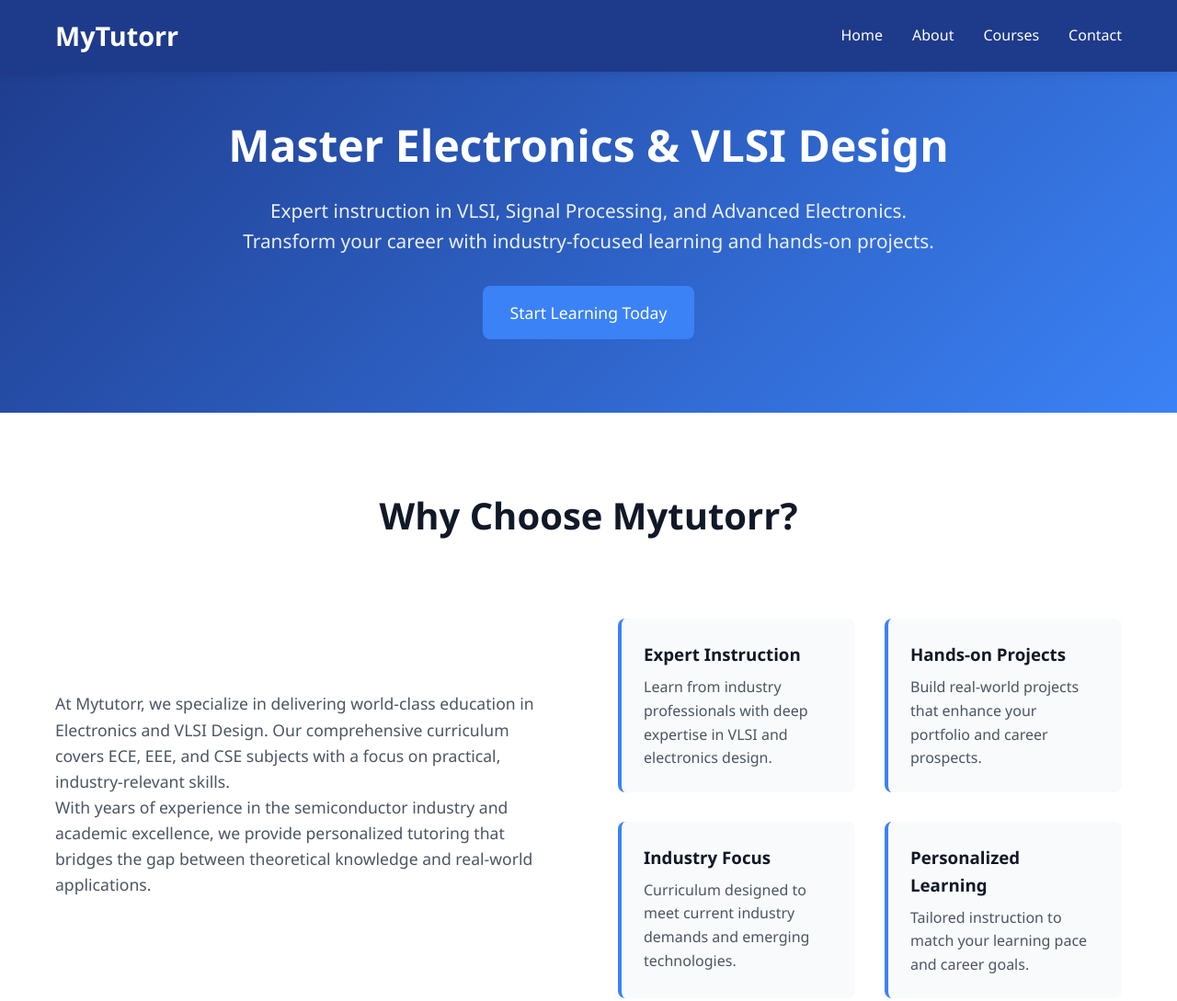
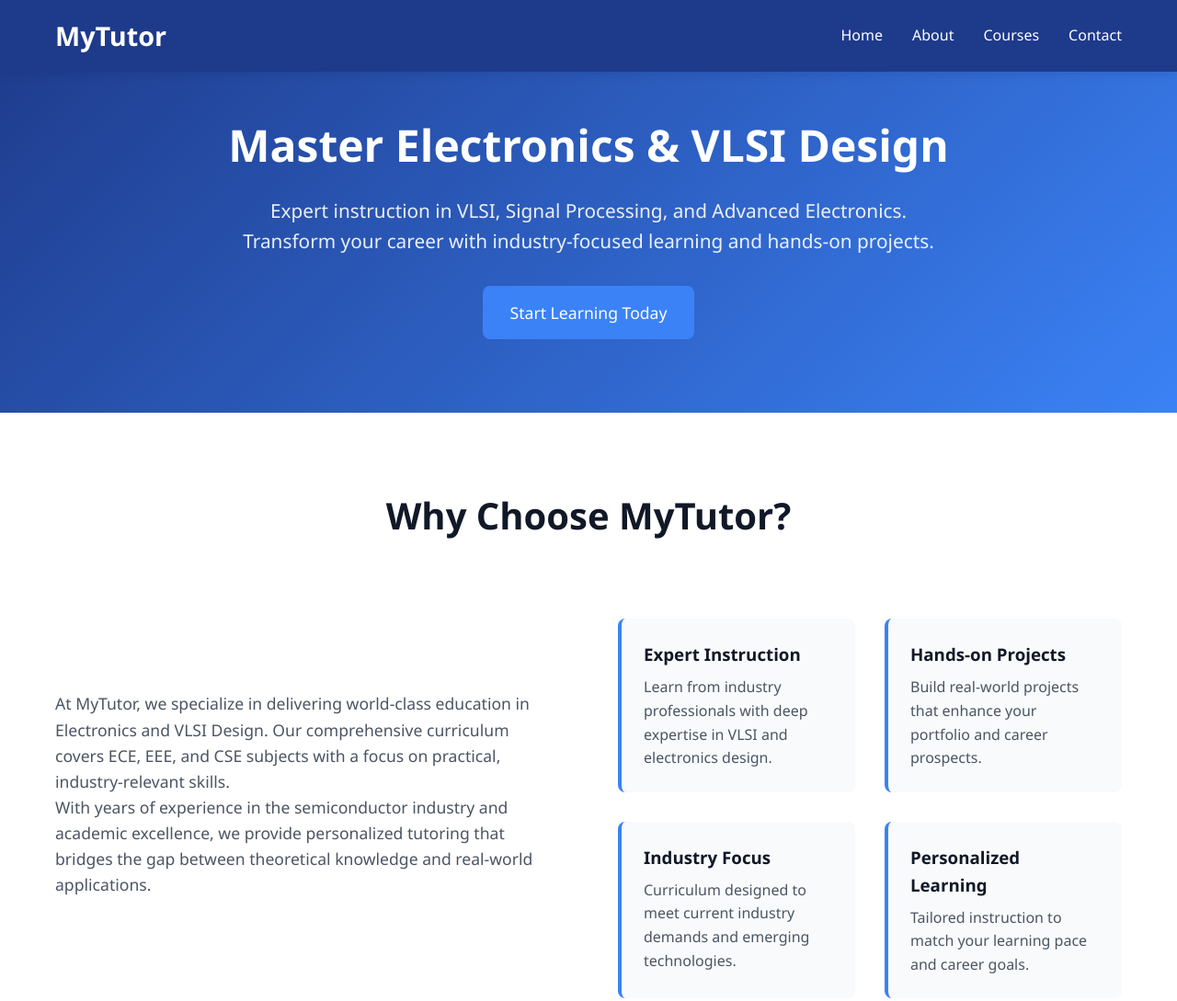
Before and after one commit to saiganesh-d/Edutech-sample2, a plain HTML site: page index.html in a window 1280 px wide. Shown: the top 1089 px of the page at 92% size. Drawn offline with Linux system fonts and the light colour scheme.

Commit message:
changed capital

```diff
--- a/index.html
+++ b/index.html
@@ -3,7 +3,7 @@
 <head>
     <meta charset="UTF-8">
     <meta name="viewport" content="width=device-width, initial-scale=1.0">
-    <title>MyTutorr - Master Electronics & VLSI Design</title>
+    <title>MyTutor - Master Electronics & VLSI Design</title>
     <style>
         * {
             margin: 0;
@@ -340,7 +340,7 @@
     <!-- Header -->
     <header>
         <nav class="container">
-            <div class="logo">MyTutorr</div>
+            <div class="logo">MyTutor</div>
             <ul class="nav-links">
                 <li><a href="#home">Home</a></li>
                 <li><a href="#about">About</a></li>
@@ -363,10 +363,10 @@
     <!-- About Section -->
     <section id="about" class="about">
         <div class="container">
-            <h2>Why Choose Mytutorr?</h2>
+            <h2>Why Choose MyTutor?</h2>
             <div class="about-content">
                 <div class="about-text">
-                    <p>At Mytutorr, we specialize in delivering world-class education in Electronics and VLSI Design. Our comprehensive curriculum covers ECE, EEE, and CSE subjects with a focus on practical, industry-relevant skills.</p>
+                    <p>At MyTutor, we specialize in delivering world-class education in Electronics and VLSI Design. Our comprehensive curriculum covers ECE, EEE, and CSE subjects with a focus on practical, industry-relevant skills.</p>
 
                     <p>With years of experience in the semiconductor industry and academic excellence, we provide personalized tutoring that bridges the gap between theoretical knowledge and real-world applications.</p>
                 </div>
@@ -604,7 +604,7 @@
     <!-- Footer -->
     <footer>
         <div class="container">
-            <p>&copy; 2025 MyTutorr. All rights reserved. | Master Electronics & VLSI Design</p>
+            <p>&copy; 2025 MyTutor. All rights reserved. | Master Electronics & VLSI Design</p>
         </div>
     </footer>
 
```
